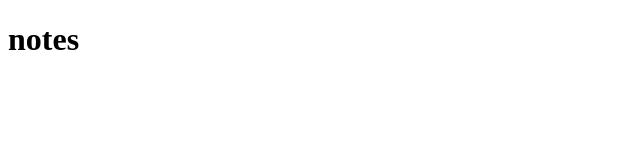
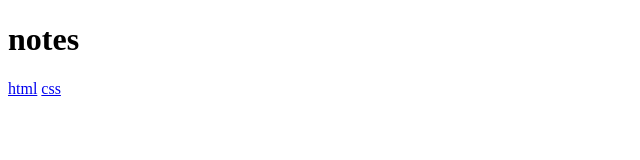
Before and after one commit to dhruv-suthar4142/html-css, a plain HTML site: page htmlcss.html in a window 1280 px wide. Shown: the full height of the page, 0-640 px from the left. Drawn offline with Linux system fonts and the light colour scheme.

Commit message:
Add links to class notes in htmlcss.html

```diff
--- a/htmlcss.html
+++ b/htmlcss.html
@@ -7,6 +7,7 @@
 </head>
 <body>
     <h1>notes</h1>
-
+    <a href="Class notes.pdf">html</a>
+    <a href="CSS notes.pdf">css</a>
 </body>
 </html>
```
